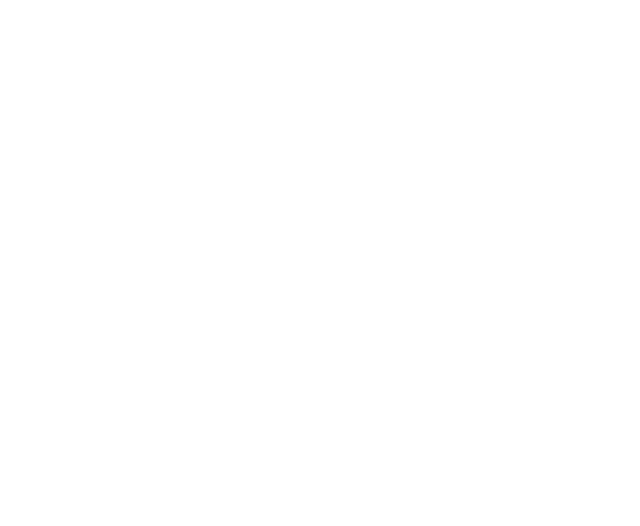
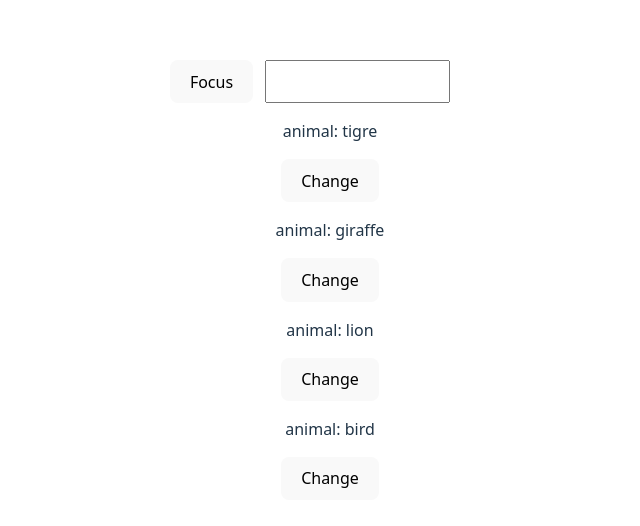
Before and after one commit to pozetiv4iks/redev-react, a React (Vite) app: page / in a window 1280 px wide. Shown: the part 112-638 px from the top of the page, without its empty margins (330-970 px from the left). Built offline with nearby package versions, Linux system fonts and the light colour scheme.

Commit message:
feat: create addition task

```diff
--- a/src/App.jsx
+++ b/src/App.jsx
@@ -1,15 +1,57 @@
-import { useState } from 'react'
-import reactLogo from './assets/react.svg'
-import viteLogo from '/vite.svg'
-import './App.css'
+import { useRef, useState } from "react";
+import "./App.css";
+import List from "./components/List";
 
 function App() {
+  const [data, setData] = useState([
+    { id: 1, animal: "tigre" },
+    { id: 2, animal: "giraffe" },
+    { id: 3, animal: "lion" },
+    { id: 4, animal: "bird" },
+  ]);
+  const inputRef = useRef(null);
+
+  const handleClick = () => {
+    inputRef.current.focus();
+  };
+
+  const handleSubmit = (key, value) => {
+    if (key === "Enter") {
+      setData((prev) => {
+        return [...prev, { id: prev.length + 1, animal: value }];
+      });
+      console.log(data);
+
+      inputRef.current.value = "";
+    }
+  };
+
+  const handleClickInList = (id) => {
+    setData((prev) =>
+      prev.map((item) => {
+        if (item.id === id) {
+          return {
+             ...item, animal: item.animal + "!!!"
+          }
+        }
+        return item
+      }),
+    );
+  };
 
   return (
-    <>
-
-    </>
-  )
+    <div>
+      <div style={{ display: "flex", gap: "12px" }}>
+        <button onClick={handleClick}>Focus</button>
+        <input
+          onKeyDown={(event) => handleSubmit(event.key, event.target.value)}
+          ref={inputRef}
+          type="text"
+        />
+      </div>
+      <List data={data} f={handleClickInList} />
+    </div>
+  );
 }
 
-export default App
+export default App;
--- /dev/null
+++ b/src/components/List.jsx
@@ -0,0 +1,17 @@
+import { useRef } from "react";
+
+export default function List({data, f}) {
+
+  return (
+    <div>
+      <ul style={{listStyle:"none"}}>
+        {data.map((item) => {
+            return(<li key={item.id}>
+                <p >animal: {item.animal}</p>
+                <button onClick={() => f(item.id)}>Change</button>
+            </li>)
+        })}
+      </ul>
+    </div>
+  );
+}
```
